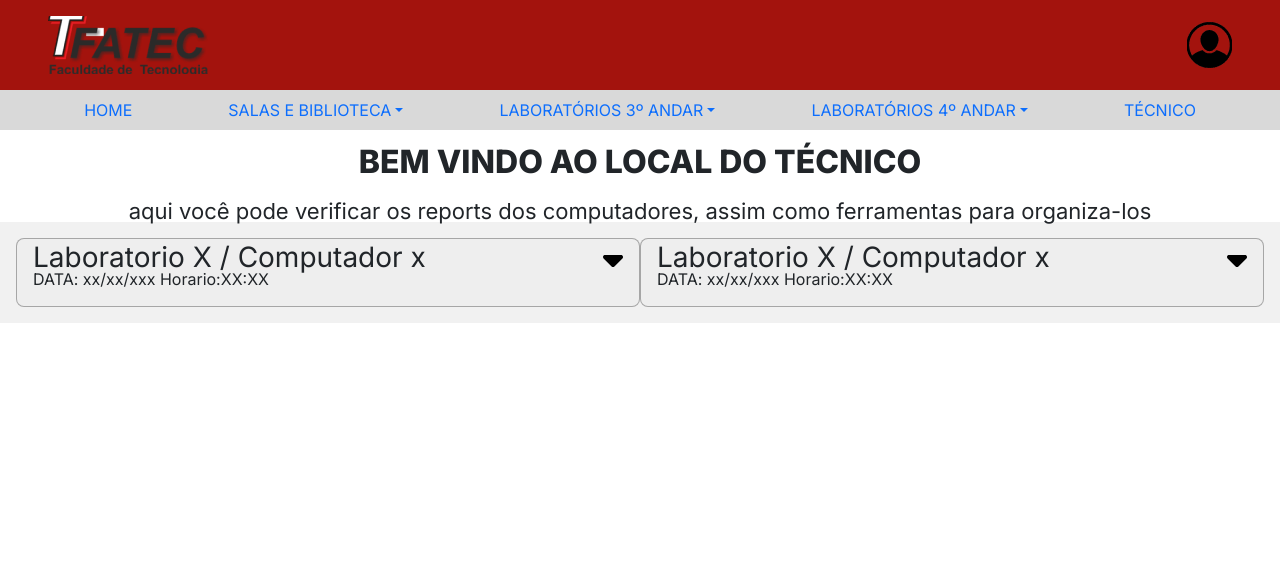
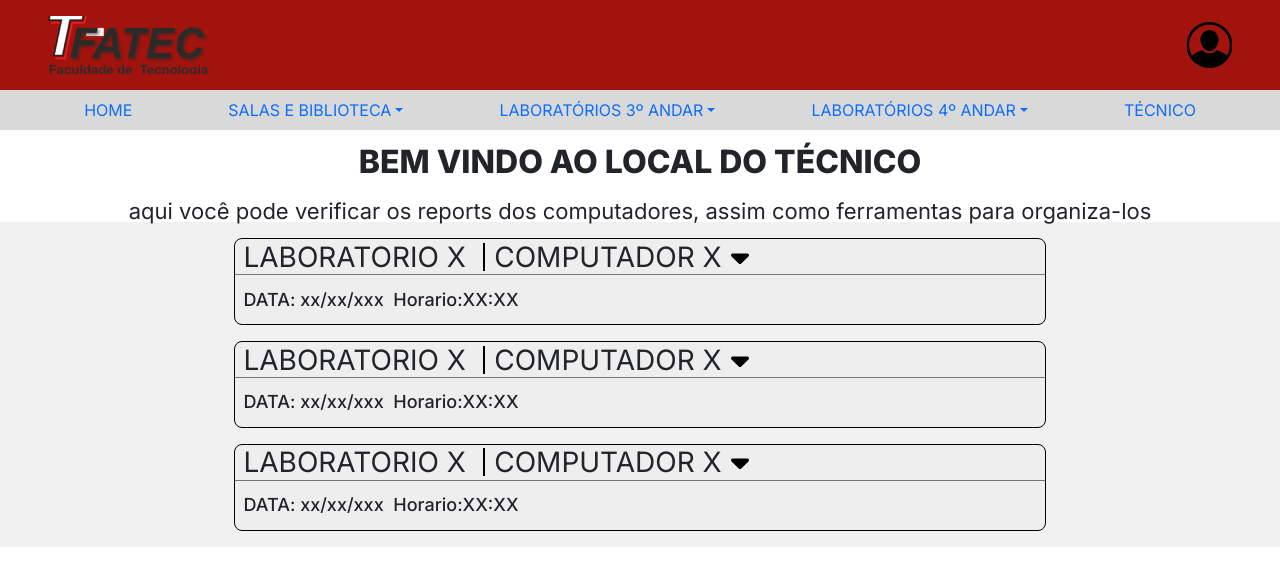
Before and after one commit to MirageGroup/API_MirageGroup, a Flask app: page /tecnico in a window 1280 px wide. Shown: the top 586 px of the page. Run offline with Flask 2, Linux system fonts and the light colour scheme; some libraries are stand-ins or nearby versions.

Commit message:
modificação

```diff
--- a/static/css/main.css
+++ b/static/css/main.css
@@ -263,7 +263,9 @@
 .container_reports{
  width: 100%;
  display: flex;
- justify-content: center;
+ flex-direction: column;
+ align-items: center;
+ gap: 1em;
  background-color: rgb(241, 241, 241);
  padding: 1em;
 
@@ -273,20 +275,16 @@
     flex-direction: column;
     width: 65%;
     background-color:rgb(238, 238, 238) ;
-    border: 1px solid rgba(0, 0, 0, 0.3);
+    border: 1px solid rgba(0, 0, 0, 1);
     border-radius: 8px;
-    padding: 0.2em 1em;
+
 
 }
-.reports_superior{
-    display: flex;
-    justify-content: space-between;
-}
-.reports_inferior{
-    margin-top: 1em;
-}
+
+
 .card_titulo{
     font-size: 28px;
+    text-transform: uppercase ;
 }
 .card_subtitulo{
     font-size: 16px;
@@ -295,6 +293,10 @@
     font-weight: 800;
 
 
+
+}
+.card_descrição{
+    padding: 0.6em 0.5em;
 }
 .seta_baixo{
     background-image: url('../img/imagem_seta_baixo.svg');
@@ -305,3 +307,32 @@
     background-image: url('../img/imagem_seta_alto.svg');
     background-repeat: no-repeat;
 }
+
+.card_tecnico_titulo{
+    text-transform: uppercase;
+
+}
+#titulo_barra{
+    border-right: 2px solid black;
+    padding-right: 0.6em;
+
+}
+.card_superior_titulo{
+    display: flex;
+    gap: 0.6em;
+    width: 100%;
+    border-bottom: 1px solid rgba(0, 0, 0, 0.5);
+    padding: 0.2em 0.5em;
+
+}
+.card_subtitulo{
+    font-size: 18px;
+    font-weight: 500;
+    margin: 0.7em 0;
+}
+.card_superior_subtitulo{
+    display: flex;
+    gap: 0.6em;
+    width: 100%;
+    padding: 0.2em 0.5em;
+}
--- a/templates/tecnico.html
+++ b/templates/tecnico.html
@@ -21,52 +21,71 @@
             <p class="apresentação_texto">aqui você pode verificar os reports dos computadores, assim como ferramentas para organiza-los</p>
         </div>
         <section class="container_reports">
+
             <card class="reports_card">
-                <div class="reports_superior">
+                <div class='card_superior_titulo'>
+                        <h1 class="card_titulo" id="titulo_barra">Laboratorio x </h1>
+                        <h1 class="card_titulo">computador x </h1>
+                        <p class=" botão_seta seta_baixo " id="" type="button" data-bs-toggle="collapse" data-bs-target="#collapse_card_report" aria-expanded="false" aria-controls="collapseExample">
 
-                    <div class="card_titulo">
+                        </p>
 
-                        <h3 class="card_titulo">Laboratorio X / Computador x</h3>
-                        <h4 class="card_subtitulo">DATA: xx/xx/xxx Horario:XX:XX</h4>
-                    </div>
-                    <p class=" botão_seta seta_baixo " id="" type="button" data-bs-toggle="collapse" data-bs-target="#collapse_card_report" aria-expanded="false" aria-controls="collapseExample">
+                </div>
 
-                    </p>
+                    <div class='card_superior_subtitulo'>
+                        <h2 class="card_subtitulo">DATA: xx/xx/xxx</h2>
+                        <h2 class="card_subtitulo">Horario:XX:XX </h2>
+
                 </div>
                 <div class="reports_inferior">
                     <div class="collapse" id="collapse_card_report">
                         <p class="card_descrição"><strong>DESCRIÇÃO</strong>: Lorem ipsum dolor sit amet consectetur, adipisicing elit. Deleniti exercitationem, voluptatibus odio tempore dicta ducimus. Ipsa voluptate, odio maiores culpa, fugit provident vero suscipit minus nulla magnam praesentium! Dolore, nihil!</p>
                     </div>
+                </div>
+            </card>
+            <card class="reports_card">
+                <div class='card_superior_titulo'>
+                        <h1 class="card_titulo" id="titulo_barra">Laboratorio x </h1>
+                        <h1 class="card_titulo">computador x </h1>
+                        <p class=" botão_seta seta_baixo " id="" type="button" data-bs-toggle="collapse" data-bs-target="#collapse_card_report2" aria-expanded="false" aria-controls="collapseExample">
+
+                        </p>
 
                 </div>
 
+                    <div class='card_superior_subtitulo'>
+                        <h2 class="card_subtitulo">DATA: xx/xx/xxx</h2>
+                        <h2 class="card_subtitulo">Horario:XX:XX </h2>
 
-
+                </div>
+                <div class="reports_inferior">
+                    <div class="collapse" id="collapse_card_report2">
+                        <p class="card_descrição"><strong>DESCRIÇÃO</strong>: Lorem ipsum dolor sit amet consectetur, adipisicing elit. Deleniti exercitationem, voluptatibus odio tempore dicta ducimus. Ipsa voluptate, odio maiores culpa, fugit provident vero suscipit minus nulla magnam praesentium! Dolore, nihil!</p>
+                    </div>
+                </div>
             </card>
             <card class="reports_card">
-                <div class="reports_superior">
+                <div class='card_superior_titulo'>
+                        <h1 class="card_titulo" id="titulo_barra">Laboratorio x </h1>
+                        <h1 class="card_titulo">computador x </h1>
+                        <p class=" botão_seta seta_baixo " id="" type="button" data-bs-toggle="collapse" data-bs-target="#collapse_card_report3" aria-expanded="false" aria-controls="collapseExample">
 
-                    <div class="card_titulo">
-
-                        <h3 class="card_titulo">Laboratorio X / Computador x</h3>
-                        <h4 class="card_subtitulo">DATA: xx/xx/xxx Horario:XX:XX</h4>
-                    </div>
-                    <p class=" botão_seta seta_baixo " id="" type="button" data-bs-toggle="collapse" data-bs-target="#collapse_card_report" aria-expanded="false" aria-controls="collapseExample">
-
-                    </p>
-                </div>
-                <div class="reports_inferior">
-                    <div class="collapse" id="collapse_card_report">
-                        <p class="card_descrição"><strong>DESCRIÇÃO</strong>: Lorem ipsum dolor sit amet consectetur, adipisicing elit. Deleniti exercitationem, voluptatibus odio tempore dicta ducimus. Ipsa voluptate, odio maiores culpa, fugit provident vero suscipit minus nulla magnam praesentium! Dolore, nihil!</p>
-                    </div>
+                        </p>
 
                 </div>
 
+                    <div class='card_superior_subtitulo'>
+                        <h2 class="card_subtitulo">DATA: xx/xx/xxx</h2>
+                        <h2 class="card_subtitulo">Horario:XX:XX </h2>
 
-
+                </div>
+                <div class="reports_inferior">
+                    <div class="collapse" id="collapse_card_report3">
+                        <p class="card_descrição"><strong>DESCRIÇÃO</strong>: Lorem ipsum dolor sit amet consectetur, adipisicing elit. Deleniti exercitationem, voluptatibus odio tempore dicta ducimus. Ipsa voluptate, odio maiores culpa, fugit provident vero suscipit minus nulla magnam praesentium! Dolore, nihil!</p>
+                    </div>
+                </div>
             </card>
         </section>
-
     </main>
 
 
```
